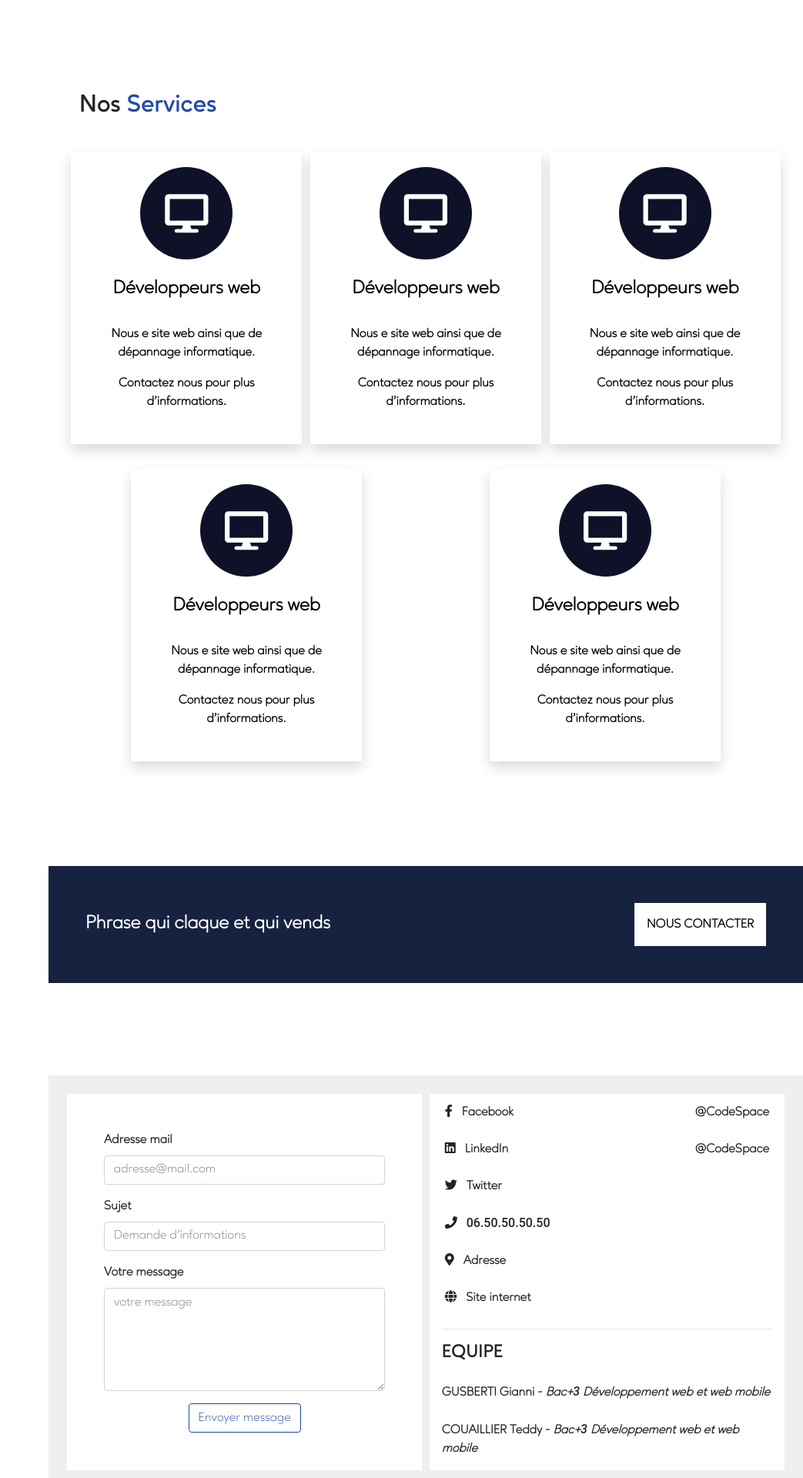
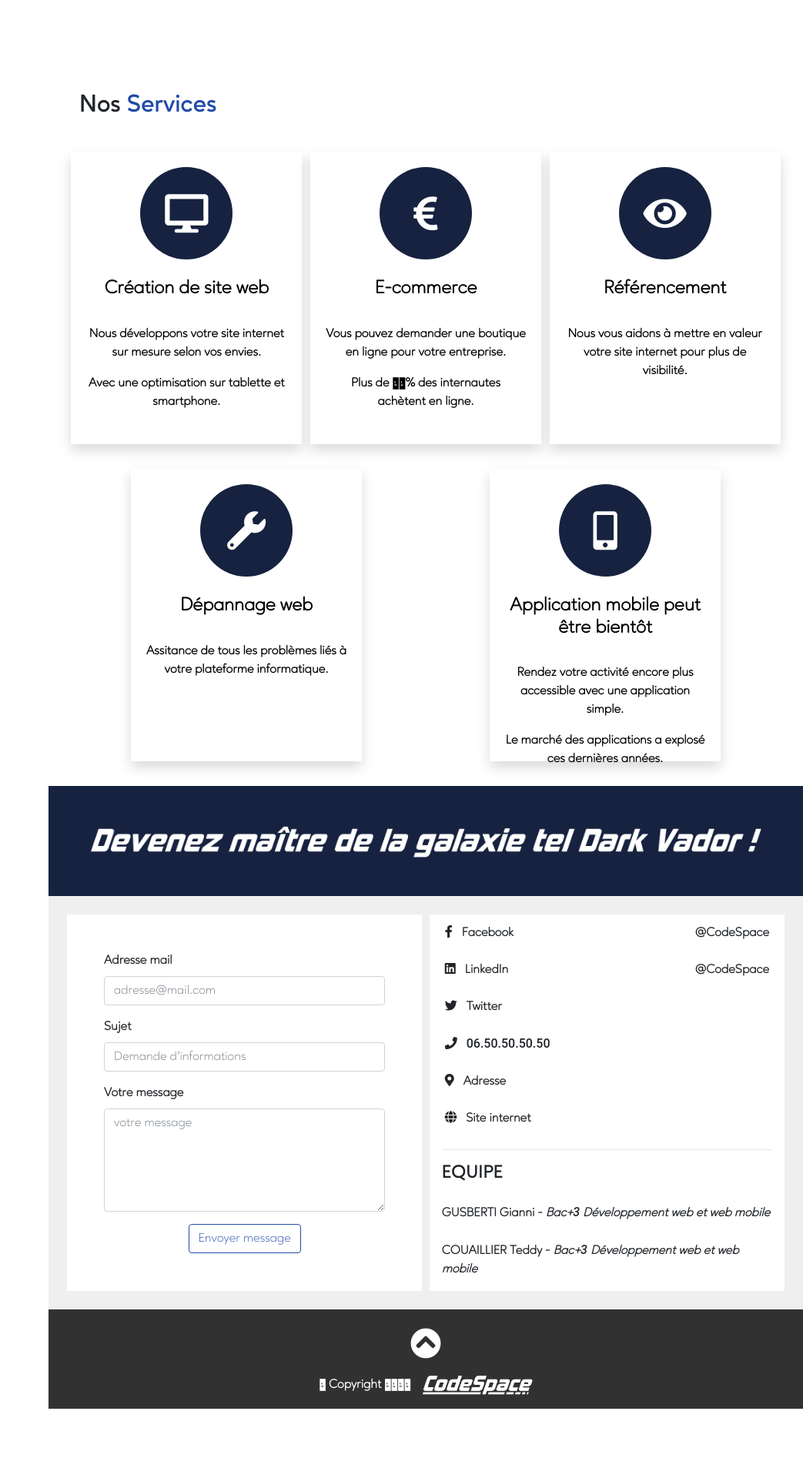
Before and after one commit to bologia/codespacesite, a PHP site: page / in a window 1280 px wide. Shown: the part 1200-3120 px from the top of the page at 77% size, without its empty margins (237-1280 px from the left). Run offline with PHP 8.4, Linux system fonts and the light colour scheme; some libraries are stand-ins or nearby versions.

Commit message:
update services + footer + scroll

```diff
--- /dev/null
+++ b/css/footer.css
@@ -0,0 +1,12 @@
+.footer {
+    padding: 1rem;
+    background: rgb(49, 49, 49);
+    color: #ffffff;
+    /* margin: 7.5rem 0; */
+}
+
+.fa-chevron-circle-up {
+    font-size: 40px;
+    color: white;
+    margin-bottom: 2%!important;
+}
--- a/css/services.css
+++ b/css/services.css
@@ -12,7 +12,7 @@
     width: 120px;
     height: 120px;
     border-radius: 50%;
-    background: #0f1129;
+    background: #16223f;
     margin: auto;
 }
 
@@ -25,5 +25,5 @@
     padding: 3rem;
     background: #16223f;
     color: #ffffff;
-    margin: 7.5rem 0;
+    /* margin: 7.5rem 0; */
 }
--- /dev/null
+++ b/includes/footer.php
@@ -0,0 +1,7 @@
+<div class="footer d-flex flex-column justify-content-center align-items-between text-center w-100">
+    <i type="button" id="back-to-top" class="fas fa-chevron-circle-up m-2"></i>
+    <div class="d-flex justify-content-center align-items-center">
+        <p class="mb-0">© Copyright 2020</p>
+        <img src="./img/codespacelogowhite.png" alt="Logo CodeSpace" width="15%" class="ml-3">
+    </div>
+</div>
--- a/includes/home.php
+++ b/includes/home.php
@@ -4,7 +4,7 @@
             <h1>Bienvenue sur</h1>
             <img src="./img/codespacelogowhite.png" alt="Logo CodeSpace" width="80%"><br><br>
             <h5>Développeurs web, e-commerce et application.</h5><br>
-            <h5>Nous répondons à vos besoins pour toutes vos demandes de création de site web ainsi que de dépannage informatique.</h5><br>
+            <h5>Nous répondons à vos besoins pour toutes vos demandes de création de site web quel que soit le thème ou le contenu et assurons également tous les dépannages informatiques.</h5><br>
             <h5>Contactez nous pour plus d'informations.</h5>
         </div>
         <button type="button" class="btn btn-info btn-home"><i id="momo" class="fas fa-envelope"></i></button>
--- a/includes/services.php
+++ b/includes/services.php
@@ -1,46 +1,46 @@
 <!-- Services content -->
-<div class="services px-4">
+<div class="services px-4 pb-3">
     <h2 class="ml-3 mb-4"><b>Nos <span class="blue">Services</span></b></h2>
     <div class="d-flex flex-wrap justify-content-around align-items-center w-100">
 
         <div class="card-services card shadow rounded-0 my-3">
             <div class="card-body text-center">
                 <div class="circle-services d-flex align-items-center justify-content-center"><i id="icons-services" class="fas fa-desktop"></i></div><br>
-                <h4 class="font-weight-bold">Développeurs web</h4><br>
-                <p>Nous e site web ainsi que de dépannage informatique.</p>
-                <p>Contactez nous pour plus d'informations.</p>
+                <h4 class="font-weight-bold">Création de site web</h4><br>
+                <p>Nous développons votre site internet sur mesure selon vos envies.</p>
+                <p>Avec une optimisation sur tablette et smartphone.</p>
             </div>
         </div>
         <div class="card-services card shadow rounded-0 my-3">
             <div class="card-body text-center">
-                <div class="circle-services d-flex align-items-center justify-content-center"><i id="icons-services" class="fas fa-desktop"></i></div><br>
-                <h4 class="font-weight-bold">Développeurs web</h4><br>
-                <p>Nous e site web ainsi que de dépannage informatique.</p>
-                <p>Contactez nous pour plus d'informations.</p>
+                <div class="circle-services d-flex align-items-center justify-content-center"><i id="icons-services" class="fas fa-euro-sign"></i></div><br>
+                <h4 class="font-weight-bold">E-commerce</h4><br>
+                <p>Vous pouvez demander une boutique en ligne pour votre entreprise.</p>
+                <p>Plus de 85% des internautes achètent en ligne.</p>
             </div>
         </div>
         <div class="card-services card shadow rounded-0 my-3">
             <div class="card-body text-center">
-                <div class="circle-services d-flex align-items-center justify-content-center"><i id="icons-services" class="fas fa-desktop"></i></div><br>
-                <h4 class="font-weight-bold">Développeurs web</h4><br>
-                <p>Nous e site web ainsi que de dépannage informatique.</p>
-                <p>Contactez nous pour plus d'informations.</p>
+                <div class="circle-services d-flex align-items-center justify-content-center"><i id="icons-services" class="fas fa-eye"></i></div><br>
+                <h4 class="font-weight-bold">Référencement</h4><br>
+                <p>Nous vous aidons à mettre en valeur votre site internet pour plus de visibilité.</p>
+                <p></p>
             </div>
         </div>
         <div class="card-services card shadow rounded-0 my-3">
             <div class="card-body text-center">
-                <div class="circle-services d-flex align-items-center justify-content-center"><i id="icons-services" class="fas fa-desktop"></i></div><br>
-                <h4 class="font-weight-bold">Développeurs web</h4><br>
-                <p>Nous e site web ainsi que de dépannage informatique.</p>
-                <p>Contactez nous pour plus d'informations.</p>
+                <div class="circle-services d-flex align-items-center justify-content-center"><i id="icons-services" class="fas fa-wrench"></i></div><br>
+                <h4 class="font-weight-bold">Dépannage web</h4><br>
+                <p>Assitance de tous les problèmes liés à votre plateforme informatique.</p>
+                <p></p>
             </div>
         </div>
         <div class="card-services card shadow rounded-0 my-3">
             <div class="card-body text-center">
-                <div class="circle-services d-flex align-items-center justify-content-center"><i id="icons-services" class="fas fa-desktop"></i></div><br>
-                <h4 class="font-weight-bold">Développeurs web</h4><br>
-                <p>Nous e site web ainsi que de dépannage informatique.</p>
-                <p>Contactez nous pour plus d'informations.</p>
+                <div class="circle-services d-flex align-items-center justify-content-center"><i id="icons-services" class="fas fa-mobile-alt"></i></div><br>
+                <h4 class="font-weight-bold">Application mobile peut être bientôt</h4><br>
+                <p>Rendez votre activité encore plus accessible avec une application simple.</p>
+                <p>Le marché des applications a explosé ces dernières années.</p>
             </div>
         </div>
 
@@ -48,6 +48,7 @@
 </div>
 <!-- Contact banner -->
 <div class="services-contact d-flex justify-content-between align-items-center text-center w-100">
-    <span class="h4 m-0 font-weight-bold">Phrase qui claque et qui vends</span>
-    <button class="bg-white border-0 font-weight-bold p-3">NOUS CONTACTER</button>
+    <!--<span class="h4 m-0 font-weight-bold">Phrase qui claque et qui vends</span>-->
+    <img src="./img/darkvador.png" alt="DV" width="100%">
+    <!--<button class="bg-white border-0 font-weight-bold p-3">NOUS CONTACTER</button>-->
 </div>
--- a/index.php
+++ b/index.php
@@ -12,6 +12,7 @@
     <link rel="stylesheet" href="./css/about.css">
     <link rel="stylesheet" href="./css/services.css">
     <link rel="stylesheet" href="./css/contact.css">
+    <link rel="stylesheet" href="./css/footer.css">
 </head>
 <body>
     <!-- Nav left -->
@@ -24,6 +25,7 @@
         <?php include('includes/about.php'); ?>
         <?php include('includes/services.php'); ?>
         <?php include('includes/contact.php'); ?>
+        <?php include('includes/footer.php'); ?>
         <!-- other include ... -->
     </main>
 
--- a/js/main.js
+++ b/js/main.js
@@ -1,3 +1,7 @@
+/*
+    --------------- NAV LEFT ANIMATION ----------------
+*/
+
 $('.nav-btn').on('click', function() {
     var main = $('.main-nav');
     if(main.css('margin-left') == "0px"){
@@ -15,3 +19,25 @@
         $('main').css('margin-left','300px');
     }
 });
+
+/*
+    --------------- BACK TO TOP ----------------
+*/
+
+$(function() {
+    $('#back-to-top').click(function() {
+      $('html').animate({scrollTop:0}, 1000);
+      return false;
+    });
+});
+
+/*
+    --------------- LETTER TO CONTACT ----------------
+*/
+
+$(function() {
+    $('#momo').click(function() {
+      $('html,body').animate({scrollTop:$(".contact").offset().top}, 1000);
+      return false;
+    });
+})
```
Also changed, not shown: img/darkvador.png (added).
